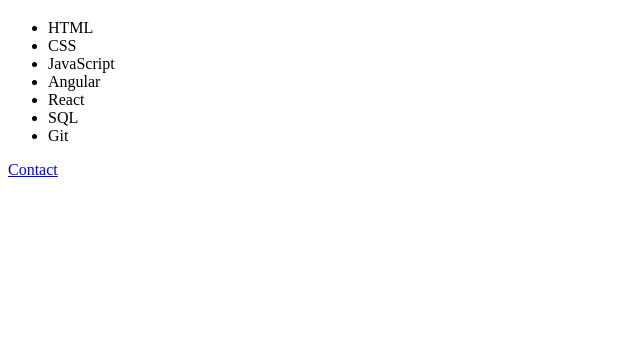
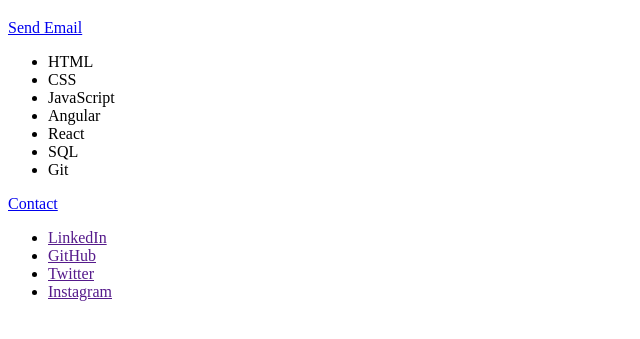
Before and after one commit to hkoskinen/home, a website: page src/index.html in a window 1280 px wide. Shown: the part 149-488 px from the top of the page, without its empty margins (0-640 px from the left). Drawn offline with Linux system fonts and the light colour scheme.

Commit message:
Add more structure

```diff
--- a/src/index.html
+++ b/src/index.html
@@ -39,6 +39,7 @@
         </nav>
         <div class="hero">
           <h1>Henri Koskinen</h1>
+          <a href="mailto:">Send Email</a>
         </div>
       </header>
 
@@ -79,6 +80,14 @@
       </section>
 
       <footer>
+        <div class="social">
+          <ul>
+            <li><a href="">LinkedIn</a></li>
+            <li><a href="">GitHub</a></li>
+            <li><a href="">Twitter</a></li>
+            <li><a href="">Instagram</a></li>
+          </ul>
+        </div>
       </footer>
     </div>
   </body>
```
